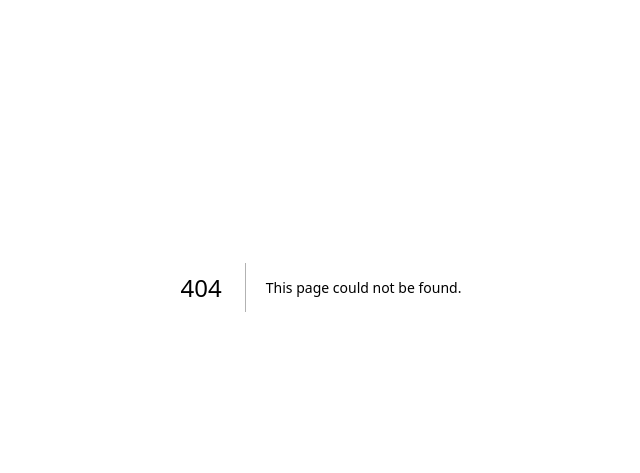
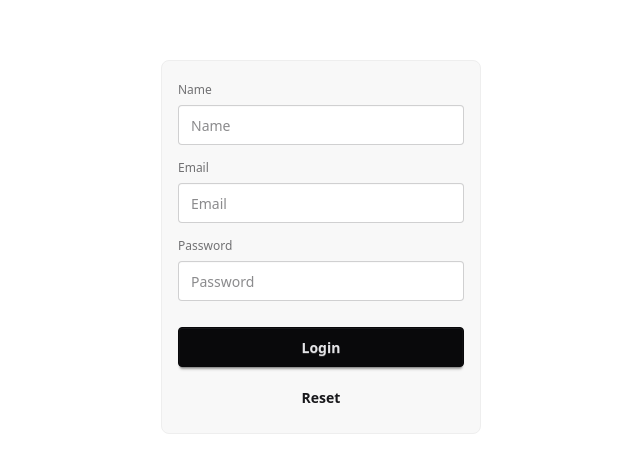
Before and after one commit to moziful/assignment-08, a Next.js app: page /auth/signup in a window 1280 px wide. Before the commit this address had no page. Shown: the part 113-586 px from the top of the page, without its empty margins (319-959 px from the left). Built offline with nearby package versions, Linux system fonts and the light colour scheme.

Commit message:
Added Sign In And Sign Up Page From DaisyUI

```diff
--- /dev/null
+++ b/src/app/auth/signin/page.jsx
@@ -0,0 +1,38 @@
+const SignInPage = () => {
+  return (
+    <div className="flex h-[90vh] justify-center items-center">
+      <form className="fieldset bg-base-200 border-base-300 rounded-box w-xs border p-4">
+        <fieldset className="fieldset">
+          <label className="label">Email</label>
+          <input
+            type="email"
+            className="input validator"
+            placeholder="Email"
+            required
+          />
+          <p className="validator-hint hidden">Required</p>
+        </fieldset>
+
+        <label className="fieldset">
+          <span className="label">Password</span>
+          <input
+            type="password"
+            className="input validator"
+            placeholder="Password"
+            required
+          />
+          <span className="validator-hint hidden">Required</span>
+        </label>
+
+        <button className="btn btn-neutral mt-4" type="submit">
+          Login
+        </button>
+        <button className="btn btn-ghost mt-1" type="reset">
+          Reset
+        </button>
+      </form>
+    </div>
+  );
+};
+
+export default SignInPage;
--- /dev/null
+++ b/src/app/auth/signup/page.jsx
@@ -0,0 +1,48 @@
+const SignUpPage = () => {
+  return (
+    <div className="flex h-[90vh] justify-center items-center">
+      <form className="fieldset bg-base-200 border-base-300 rounded-box w-xs border p-4">
+        <fieldset className="fieldset">
+          <label className="label">Name</label>
+          <input
+            type="text"
+            className="input validator"
+            placeholder="Name"
+            required
+          />
+          <p className="validator-hint hidden">Required</p>
+        </fieldset>
+        <fieldset className="fieldset">
+          <label className="label">Email</label>
+          <input
+            type="email"
+            className="input validator"
+            placeholder="Email"
+            required
+          />
+          <p className="validator-hint hidden">Required</p>
+        </fieldset>
+
+        <label className="fieldset">
+          <span className="label">Password</span>
+          <input
+            type="password"
+            className="input validator"
+            placeholder="Password"
+            required
+          />
+          <span className="validator-hint hidden">Required</span>
+        </label>
+
+        <button className="btn btn-neutral mt-4" type="submit">
+          Login
+        </button>
+        <button className="btn btn-ghost mt-1" type="reset">
+          Reset
+        </button>
+      </form>
+    </div>
+  );
+};
+
+export default SignUpPage;
```
